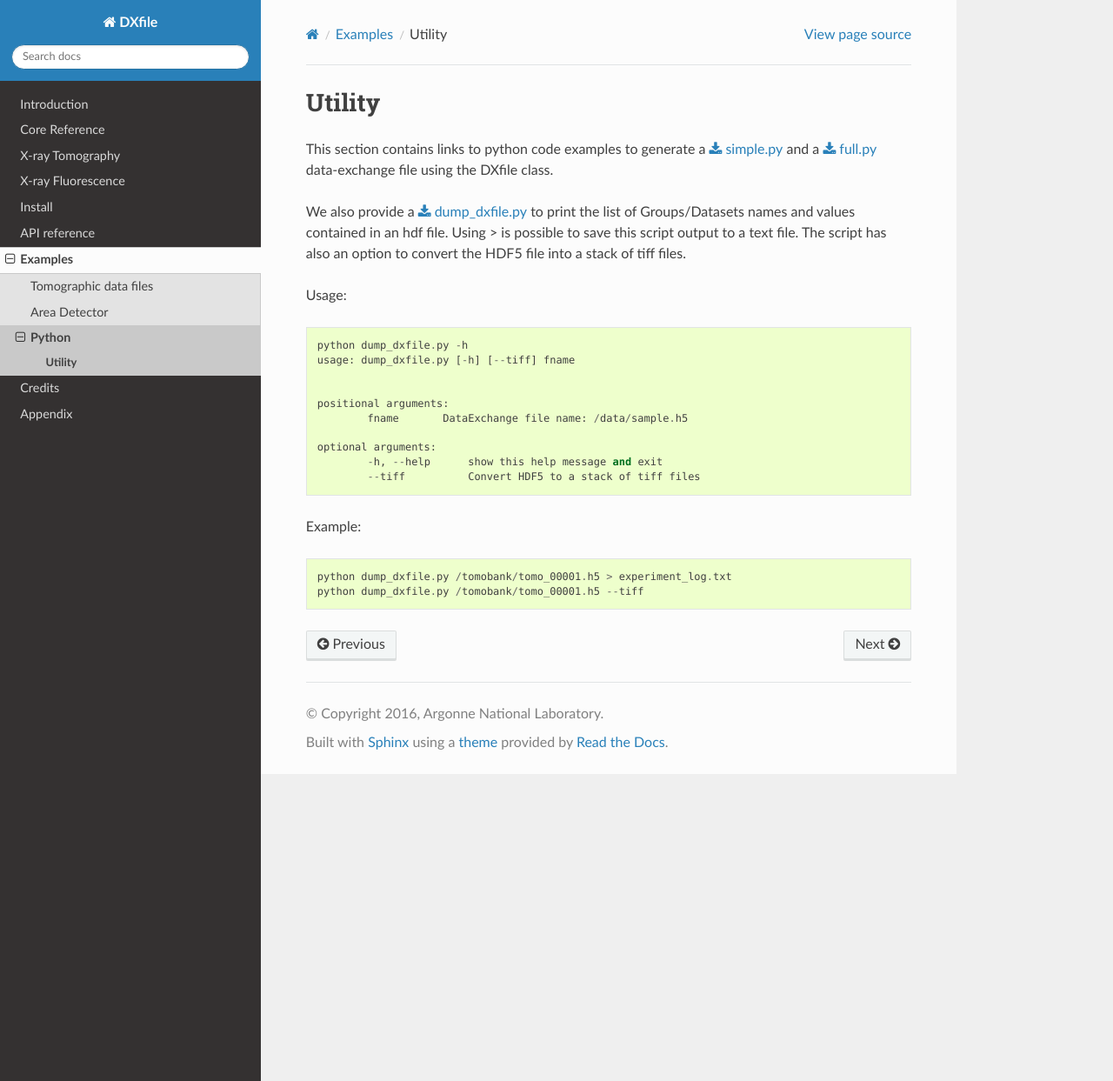
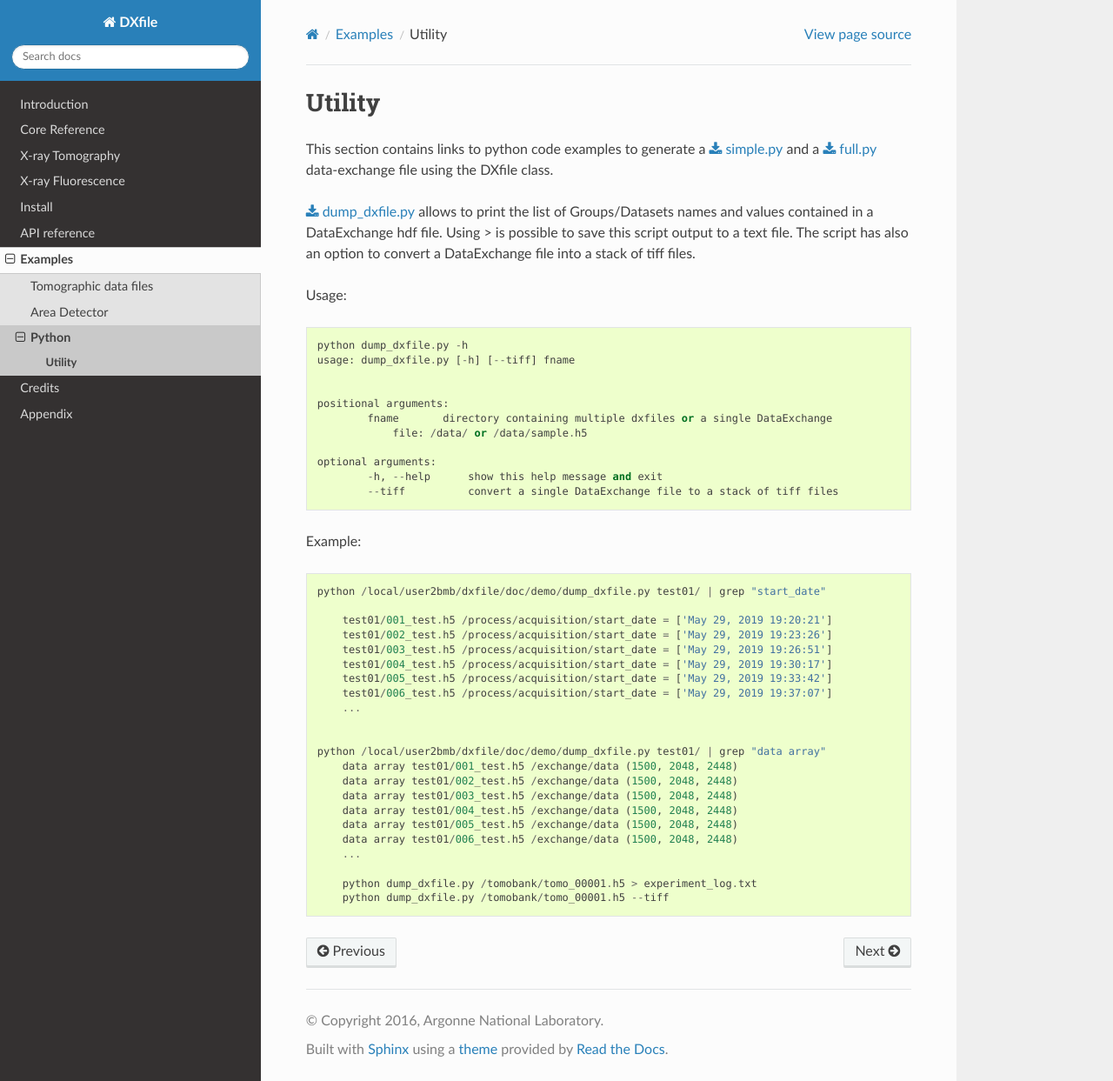
Before and after one commit to data-exchange/dxfile, a Sphinx documentation site: the page built from doc/source/demo/doc.python.rst, in a window 1280 px wide and 1243 px high. Shown: the whole window at 87% size. Built offline with Sphinx 7.4.7 and the Read the Docs theme 2.0.0, drawn with Linux system fonts in a browser that asks for light colours.

Commit message:
docs update for dump_dxfile.py

```diff
--- a/doc/demo/dump_dxfile.py
+++ b/doc/demo/dump_dxfile.py
@@ -63,8 +63,8 @@ def dump_hdf5_item_structure(g, file_name, offset='    ') :
 def main(arg):
 
     parser = argparse.ArgumentParser()
-    parser.add_argument("fname", help="Directory containing multiple or file name of a single DataExchange dataset: /data/ or /data/sample.h5")
-    parser.add_argument("--tiff",action="store_true", help="Convert HDF5 to a stack of tiff files")
+    parser.add_argument("fname", help="directory containing multiple dxfiles or a single DataExchange file: /data/ or /data/sample.h5")
+    parser.add_argument("--tiff",action="store_true", help="convert a single DataExchange file to a stack of tiff files")
 
     args = parser.parse_args()
 
--- a/doc/source/demo/doc.python.rst
+++ b/doc/source/demo/doc.python.rst
@@ -4,9 +4,9 @@ Utility
 This section contains links to python code examples to generate a :download:`simple.py <../../../doc/demo/simple.py>`
 and a :download:`full.py <../../../doc/demo/full.py>` data-exchange file using the DXfile class.
 
-We also provide a  :download:`dump_dxfile.py <../../../doc/demo/dump_dxfile.py>` to print the list of Groups/Datasets names
-and values contained in an hdf file. Using > is possible to save this script output to a text file. The script has also an
-option to convert the HDF5 file into a stack of tiff files.
+:download:`dump_dxfile.py <../../../doc/demo/dump_dxfile.py>` allows to print the list of Groups/Datasets names
+and values contained in a DataExchange hdf file. Using > is possible to save this script output to a text file.
+The script has also an option to convert a DataExchange file into a stack of tiff files.
 
 Usage: ::
 
@@ -15,13 +15,34 @@ Usage: ::
 
 
 	positional arguments:
-  		fname       DataExchange file name: /data/sample.h5
+  		fname       directory containing multiple dxfiles or a single DataExchange
+                    file: /data/ or /data/sample.h5
 
 	optional arguments:
   		-h, --help  	show this help message and exit
-  		--tiff      	Convert HDF5 to a stack of tiff files
+  		--tiff          convert a single DataExchange file to a stack of tiff files
 
 Example: ::
 
+    python /local/user2bmb/dxfile/doc/demo/dump_dxfile.py test01/ | grep "start_date"
+
+        test01/001_test.h5 /process/acquisition/start_date = ['May 29, 2019 19:20:21']
+        test01/002_test.h5 /process/acquisition/start_date = ['May 29, 2019 19:23:26']
+        test01/003_test.h5 /process/acquisition/start_date = ['May 29, 2019 19:26:51']
+        test01/004_test.h5 /process/acquisition/start_date = ['May 29, 2019 19:30:17']
+        test01/005_test.h5 /process/acquisition/start_date = ['May 29, 2019 19:33:42']
+        test01/006_test.h5 /process/acquisition/start_date = ['May 29, 2019 19:37:07']
+        ...
+
+
+    python /local/user2bmb/dxfile/doc/demo/dump_dxfile.py test01/ | grep "data array"
+        data array test01/001_test.h5 /exchange/data (1500, 2048, 2448)
+        data array test01/002_test.h5 /exchange/data (1500, 2048, 2448)
+        data array test01/003_test.h5 /exchange/data (1500, 2048, 2448)
+        data array test01/004_test.h5 /exchange/data (1500, 2048, 2448)
+        data array test01/005_test.h5 /exchange/data (1500, 2048, 2448)
+        data array test01/006_test.h5 /exchange/data (1500, 2048, 2448)
+        ...
+
 	python dump_dxfile.py /tomobank/tomo_00001.h5 > experiment_log.txt
 	python dump_dxfile.py /tomobank/tomo_00001.h5 --tiff
```
